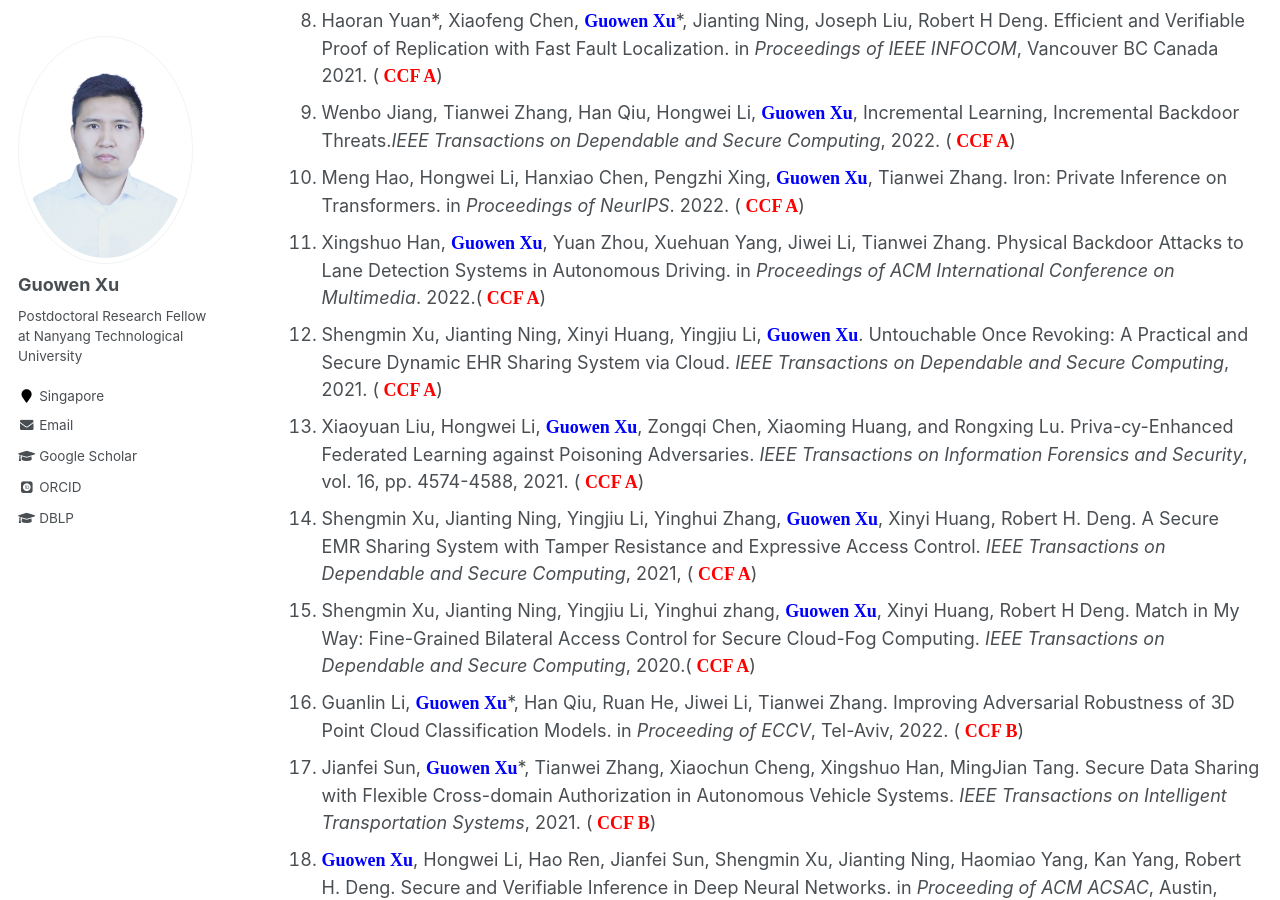
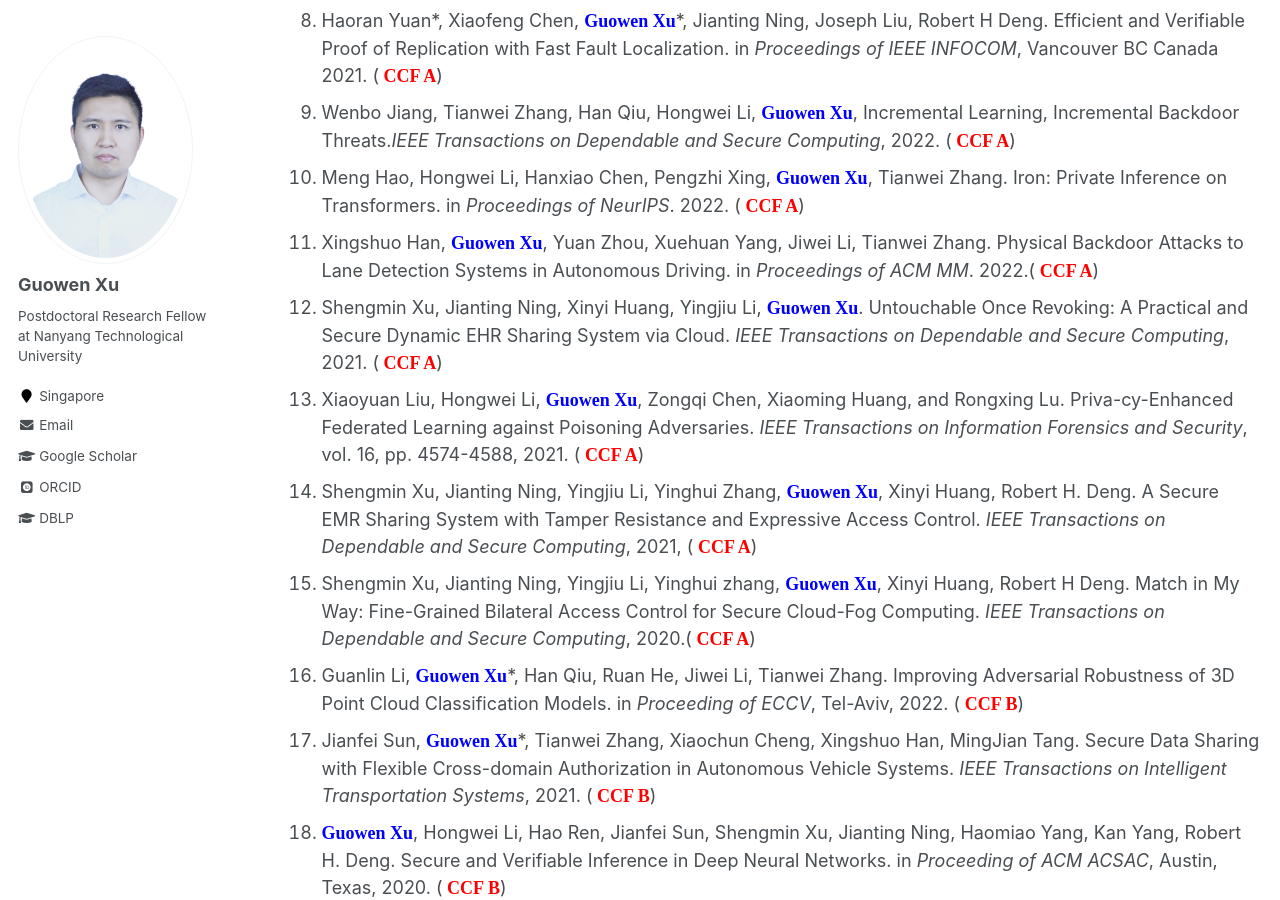
Before and after one commit to Guowen-xu/guowen-xu.github.io, a Jekyll site: the page built from _pages/publications.md, in a window 1280 px wide and 900 px high, scrolled down 927 px. Built offline with Jekyll 4.4.1, drawn with Linux system fonts in a browser that asks for light colours; some web fonts are replaced.

Commit message:
Update publications.md

```diff
--- a/_pages/publications.md
+++ b/_pages/publications.md
@@ -24,7 +24,7 @@ You can find my articles on my [Google Scholar](https://scholar.google.com.hk/ci
 8. Haoran Yuan\*, Xiaofeng Chen, **<font face="Times New Roman" color=blue size=4> Guowen Xu</font>**\*, Jianting Ning, Joseph Liu, Robert H Deng.  Efficient and Verifiable Proof of Replication with Fast Fault Localization. in *Proceedings of IEEE INFOCOM*, Vancouver BC Canada 2021. (**<font face="Times New Roman" color=red size=4> CCF A</font>**)
 9. Wenbo Jiang, Tianwei Zhang, Han Qiu, Hongwei Li, **<font face="Times New Roman" color=blue size=4> Guowen Xu</font>**, Incremental Learning, Incremental Backdoor Threats.*IEEE Transactions on Dependable and Secure Computing*, 2022. (**<font face="Times New Roman" color=red size=4> CCF A</font>**)
 10. Meng Hao, Hongwei Li, Hanxiao Chen, Pengzhi Xing, **<font face="Times New Roman" color=blue size=4> Guowen Xu</font>**, Tianwei Zhang. Iron: Private Inference on Transformers. in *Proceedings of NeurIPS*. 2022. (**<font face="Times New Roman" color=red size=4> CCF A</font>**)
-11. Xingshuo Han, **<font face="Times New Roman" color=blue size=4> Guowen Xu</font>**, Yuan Zhou, Xuehuan Yang, Jiwei Li, Tianwei Zhang. Physical Backdoor Attacks to Lane Detection Systems in Autonomous Driving. in *Proceedings of ACM International Conference on Multimedia*. 2022.(**<font face="Times New Roman" color=red size=4> CCF A</font>**)
+11. Xingshuo Han, **<font face="Times New Roman" color=blue size=4> Guowen Xu</font>**, Yuan Zhou, Xuehuan Yang, Jiwei Li, Tianwei Zhang. Physical Backdoor Attacks to Lane Detection Systems in Autonomous Driving. in *Proceedings of ACM MM*. 2022.(**<font face="Times New Roman" color=red size=4> CCF A</font>**)
 12. Shengmin Xu, Jianting Ning, Xinyi Huang, Yingjiu Li, **<font face="Times New Roman" color=blue size=4> Guowen Xu</font>**. Untouchable Once Revoking: A Practical and Secure Dynamic EHR Sharing System via Cloud. *IEEE Transactions on Dependable and Secure Computing*, 2021.  (**<font face="Times New Roman" color=red size=4> CCF A</font>**)
 13. Xiaoyuan Liu, Hongwei Li, **<font face="Times New Roman" color=blue size=4> Guowen Xu</font>**, Zongqi Chen, Xiaoming Huang, and Rongxing Lu. Priva-cy-Enhanced Federated Learning against Poisoning Adversaries. *IEEE Transactions on Information Forensics and Security*, vol. 16, pp. 4574-4588, 2021. (**<font face="Times New Roman" color=red size=4> CCF A</font>**)
 14. Shengmin Xu, Jianting Ning, Yingjiu Li, Yinghui Zhang, **<font face="Times New Roman" color=blue size=4> Guowen Xu</font>**, Xinyi Huang, Robert H. Deng. A Secure EMR Sharing System with Tamper Resistance and Expressive Access Control. *IEEE Transactions on Dependable and Secure Computing*, 2021, (**<font face="Times New Roman" color=red size=4> CCF A</font>**)
```
